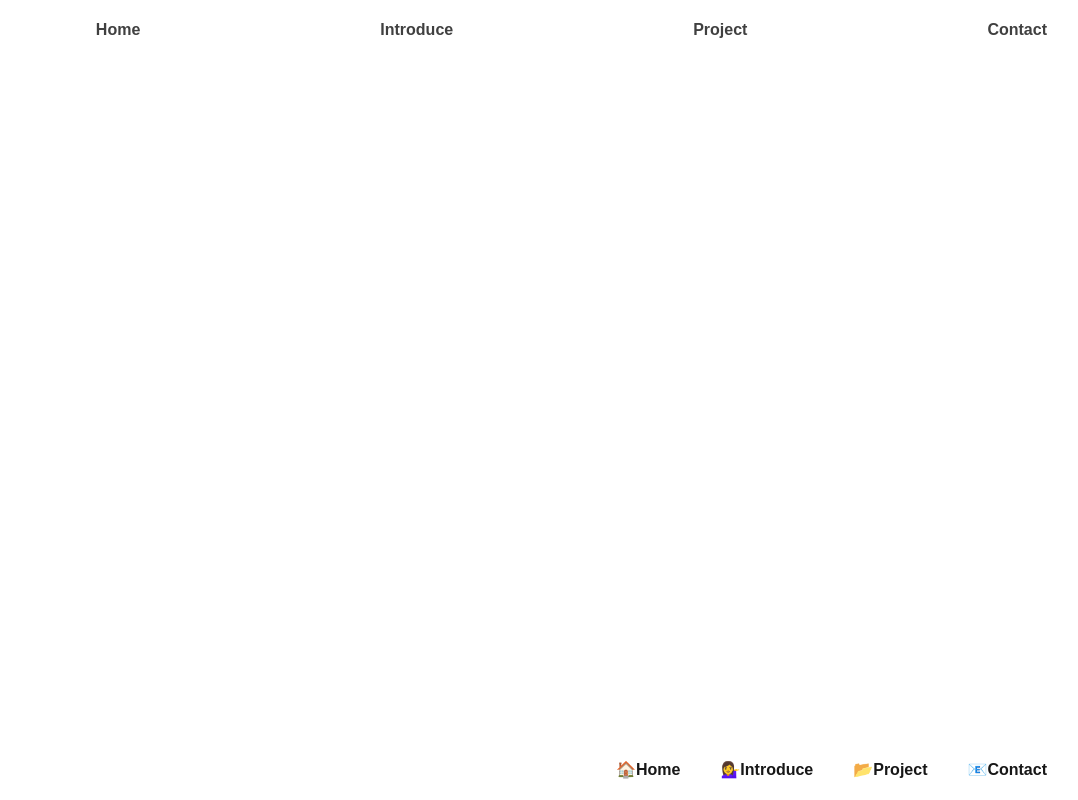
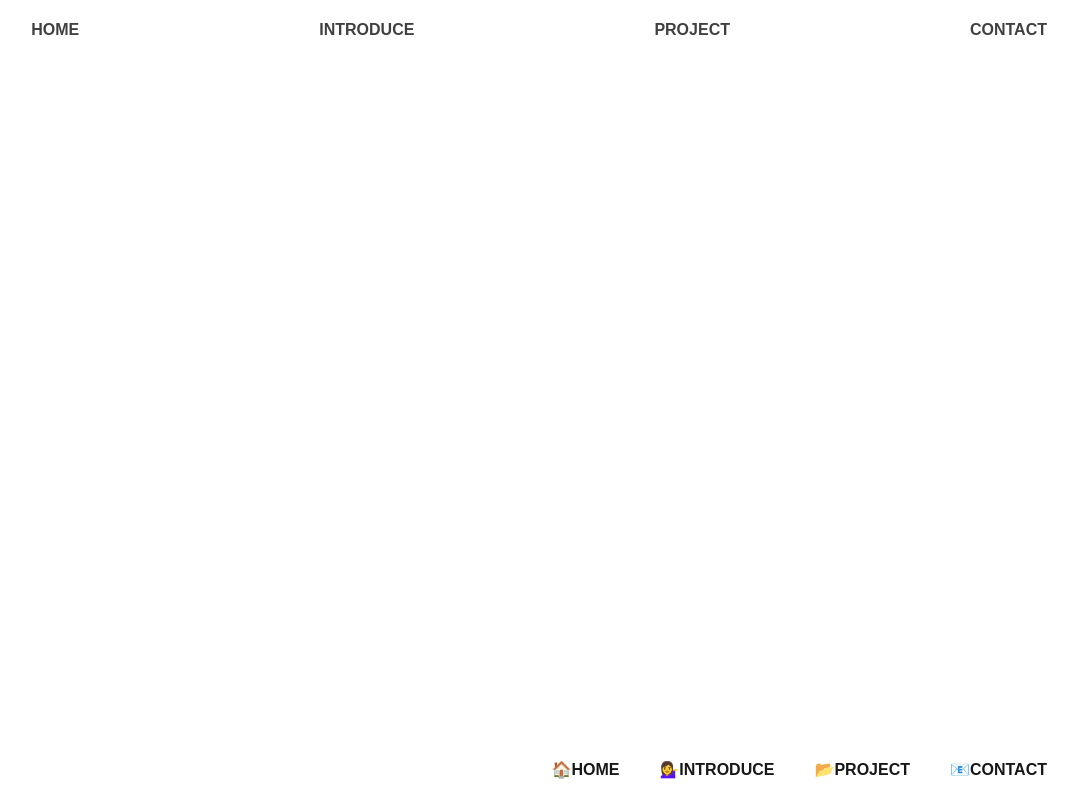
Before and after one commit to mingQ28/Portfolio-react, a React (Vite) app: page / in a window 1280 px wide. Shown: the whole page, without its empty margins (173-1251 px from the left). Built offline with nearby package versions, Linux system fonts and the light colour scheme.

Commit message:
style: NavBar 소문자 -> 대문자 변경

```diff
--- a/src/components/ui/NavBar.jsx
+++ b/src/components/ui/NavBar.jsx
@@ -1,21 +1,21 @@
 const navItems = [
   {
-    name: "Home",
+    name: "HOME",
     link: "/",
     emoji: "🏠",
   },
   {
-    name: "Introduce",
+    name: "INTRODUCE",
     link: "/",
     emoji: "💁‍♀️",
   },
   {
-    name: "Project",
+    name: "PROJECT",
     link: "/",
     emoji: "📂",
   },
   {
-    name: "Contact",
+    name: "CONTACT",
     link: "/",
     emoji: "📧",
   },
```
